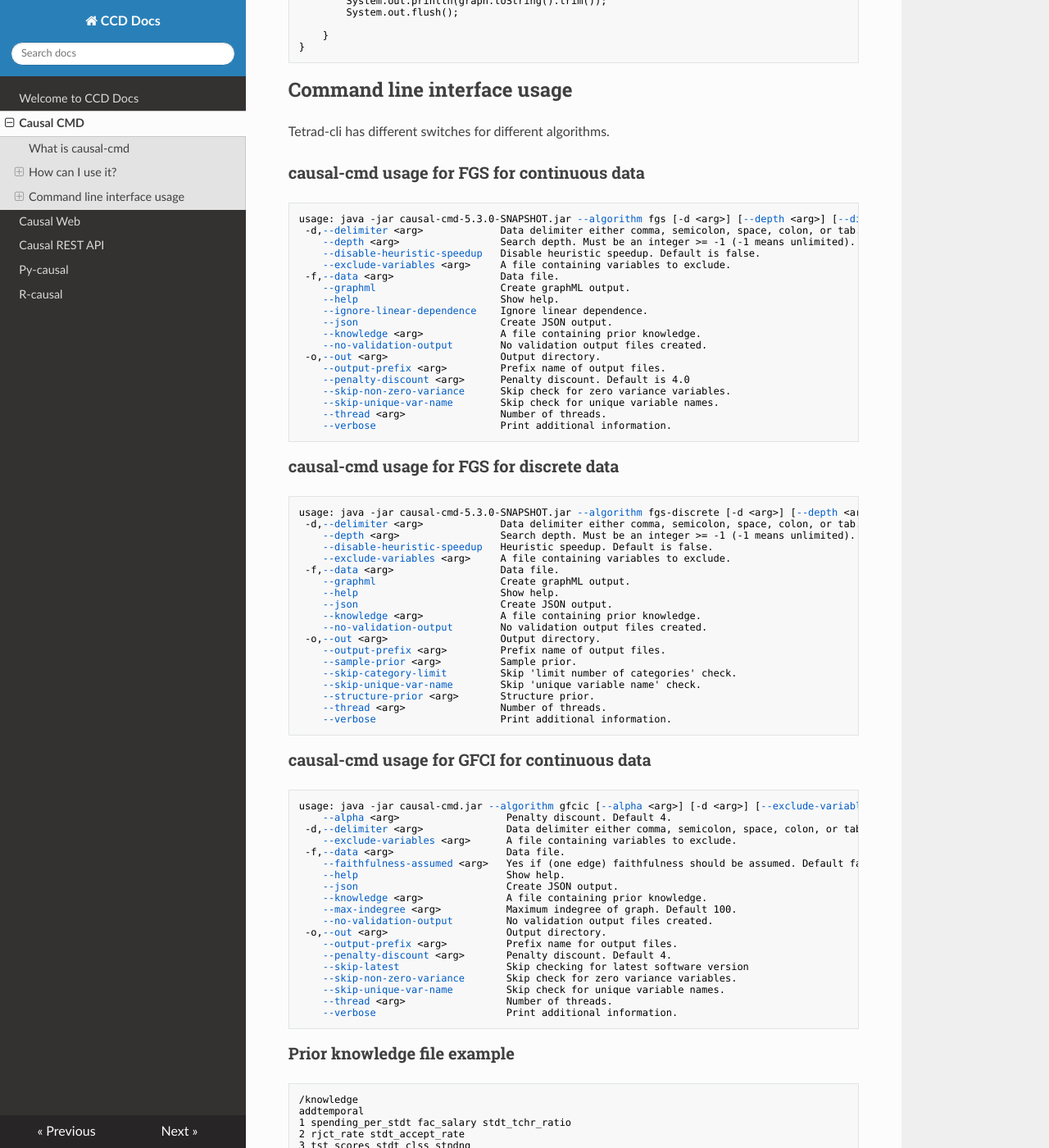
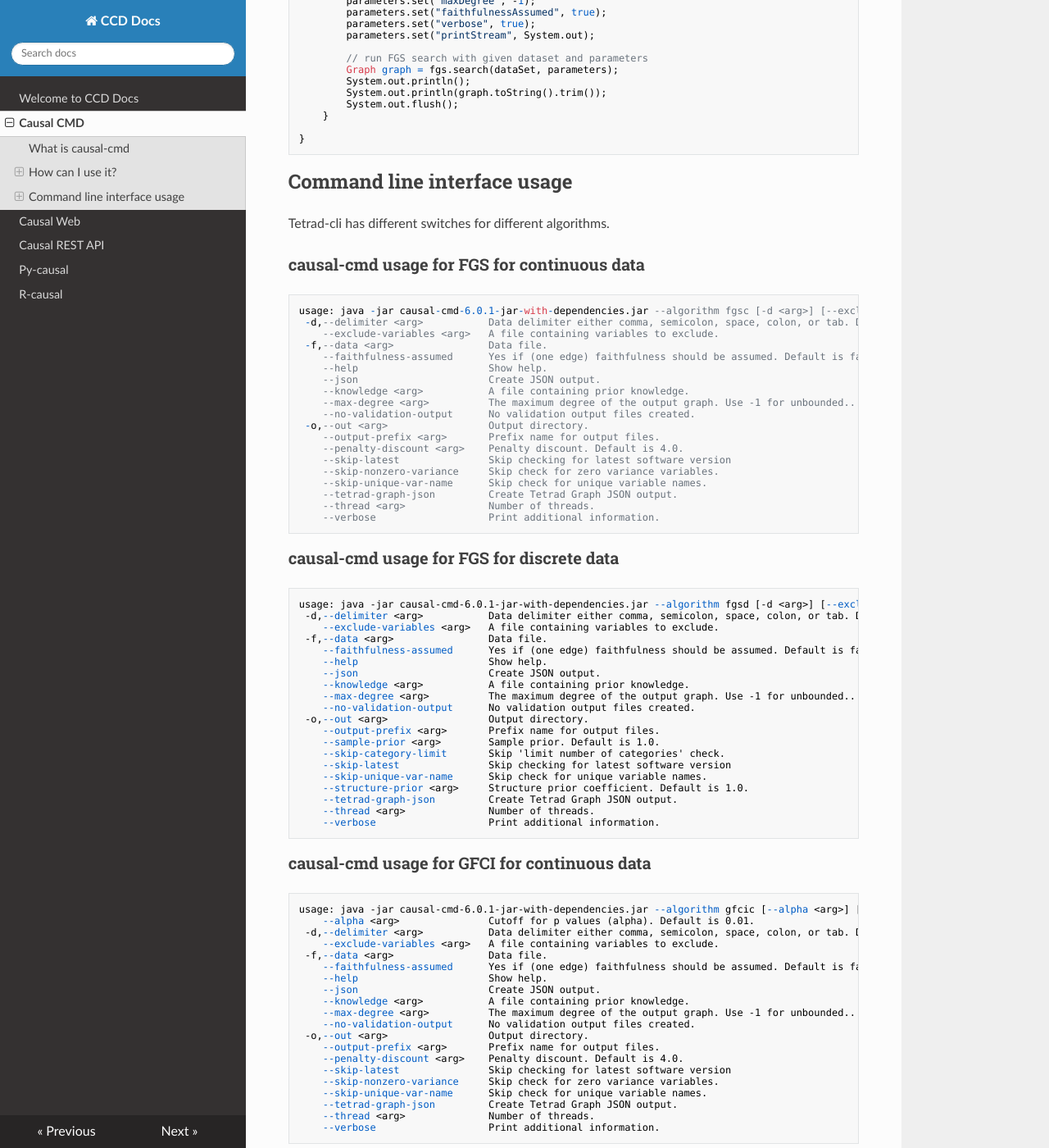
Before and after one commit to bd2kccd/bd2kccd.github.io, an MkDocs documentation site: the page built from docs_src/causal-cmd.md, in a window 1280 px wide and 1400 px high, scrolled down 2775 px. Shown: the whole window at 82% size. Built offline with MkDocs 1.6.1, drawn with Linux system fonts in a browser that asks for light colours; nearby versions of some CDN libraries; old or Windows-style settings are respelled for this version of MkDocs; some of the changed text lies outside the part shown.

Commit message:
Updated causal-cmd doc.

````diff
--- a/docs/index.html
+++ b/docs/index.html
@@ -220,5 +220,5 @@
 
 <!--
 MkDocs version : 0.16.0
-Build Date UTC : 2016-11-30 20:10:36
+Build Date UTC : 2016-11-30 21:17:05
 -->
--- a/docs_src/causal-cmd.md
+++ b/docs_src/causal-cmd.md
@@ -14,14 +14,14 @@ Causal discovery algorithms allow a user to uncover the causal relationships bet
 
 ## How can I use it?
 
-Java 8 is the only prerequisite to run the software. Note that by default Java will allocate the smaller of 1/4 system memory or 1GB to the Java virtual machine (JVM). If you run out of memory (heap memory space) running your analyses you should increase the memory allocated to the JVM with the following switch '-XmxXXG' where XX is the number of gigabytes of ram you allow the JVM to utilize. For example to allocate 8 gigabytes of ram you would add -Xmx8G immediately after the java command.
+Java 7 or higher is the only prerequisite to run the software. Note that by default Java will allocate the smaller of 1/4 system memory or 1GB to the Java virtual machine (JVM). If you run out of memory (heap memory space) running your analyses you should increase the memory allocated to the JVM with the following switch '-XmxXXG' where XX is the number of gigabytes of ram you allow the JVM to utilize. For example to allocate 8 gigabytes of ram you would add -Xmx8G immediately after the java command.
 
 ### Run an example output using known data via command line
 
 Download the this file, [Retention.txt](http://www.ccd.pitt.edu/wp-content/uploads/files/Retention.txt), which is a dataset containing information on college graduation and used in the publication "What Do College Ranking Data Tell Us About Student Retention?" by Drudzel and Glymour, 1994.
 
 ```
-java -jar causal-cmd-6.0.0-jar-with-dependencies.jar --algorithm fgsc --data Retention.txt  --depth -1 --output output —verbose
+java -jar causal-cmd-6.0.1-jar-with-dependencies.jar --algorithm fgsc --data Retention.txt
 ```
 
 Note that the filename causal-cmd-x.x.x-jar-with-dependencies.jar should match the version you have downloaded. The program will output the results of the FGS search procedure as a text file (in this example to output). The beginning of the file contains the algorithm parameters used in the search.
@@ -60,31 +60,35 @@ The GFCI algorithm has additional edge types:
 Here is an example of using the Tetrad library which is included in causal-cmd as an API. Javadocs for the API are [here](http://cmu-phil.github.io/tetrad/tetrad-lib-apidocs/).
 
 ```
-package edu.cmu.tetrad.cli.search;
-
-import edu.cmu.tetrad.cli.data.ContinuousDataReader;
-import edu.cmu.tetrad.cli.data.TabularContinuousDataReader;
+import edu.cmu.tetrad.algcomparison.algorithm.Algorithm;
+import edu.cmu.tetrad.algcomparison.algorithm.oracle.pattern.Fgs;
+import edu.cmu.tetrad.algcomparison.score.SemBicScore;
 import edu.cmu.tetrad.cli.validation.DataValidation;
 import edu.cmu.tetrad.cli.validation.TabularContinuousData;
-import edu.cmu.tetrad.data.CovarianceMatrixOnTheFly;
 import edu.cmu.tetrad.data.DataSet;
 import edu.cmu.tetrad.graph.Graph;
-import edu.cmu.tetrad.search.Fgs;
+import edu.cmu.tetrad.io.DataReader;
+import edu.cmu.tetrad.io.TabularContinuousDataReader;
+import edu.cmu.tetrad.util.Parameters;
 import java.nio.file.Path;
 import java.nio.file.Paths;
 
 /**
- * Author : Jeremy Espino MD
- * Created  2/12/16 9:44 AM
+ *
+ * Nov 29, 2016 4:42:42 PM
+ *
+ * @author Kevin V. Bui
  */
 public class FgsApiExample {
 
+    /**
+     * @param args the command line arguments
+     */
     public static void main(String[] args) throws Exception {
+        // set path to Retention data
+        Path dataFile = Paths.get("test", "data", "Retention.txt");
 
-        // set path to Retention data
-        Path dataFile = Paths.get("tetrad-cli/test/data", "Retention.txt");
-
-        Character delimiter = '\t';
+        char delimiter = '\t';
 
         // perform data validation
         // note: assuming data has unique variable names and does not contain zero covariance pairs
@@ -93,24 +97,28 @@ public class FgsApiExample {
             System.exit(-128);
         }
 
-        ContinuousDataReader dataReader = new TabularContinuousDataReader(dataFile, delimiter);
+        // create FGS algorithm that uses BIC score
+        Algorithm fgs = new Fgs(new SemBicScore());
+
+        // read in dataset
+        DataReader dataReader = new TabularContinuousDataReader(dataFile, delimiter);
         DataSet dataSet = dataReader.readInData();
 
-        Fgs fgs = new Fgs(new CovarianceMatrixOnTheFly(dataSet));
-        fgs.setOut(System.out);
-        fgs.setDepth(-1);
-        fgs.setIgnoreLinearDependent(false);
-        fgs.setPenaltyDiscount(4.0);
-        fgs.setNumPatternsToStore(0);  // always set to zero
-        fgs.setFaithfulnessAssumed(true);
-        fgs.setVerbose(true);
+        // set parameters for FGS
+        Parameters parameters = new Parameters();
+        parameters.set("penaltyDiscount", 0.4);
+        parameters.set("maxDegree", -1);
+        parameters.set("faithfulnessAssumed", true);
+        parameters.set("verbose", true);
+        parameters.set("printStream", System.out);
 
-        Graph graph = fgs.search();
+        // run FGS search with given dataset and parameters
+        Graph graph = fgs.search(dataSet, parameters);
         System.out.println();
         System.out.println(graph.toString().trim());
         System.out.flush();
+    }
 
-    }
 }
 ```
 ## Command line interface usage
@@ -120,73 +128,75 @@ Tetrad-cli has different switches for different algorithms.
 ### causal-cmd usage for FGS for continuous data
 
 ```
-usage: java -jar causal-cmd-5.3.0-SNAPSHOT.jar --algorithm fgs [-d <arg>] [--depth <arg>] [--disable-heuristic-speedup] [--exclude-variables <arg>] -f <arg> [--graphml] [--help] [--ignore-linear-dependence] [--json] [--knowledge <arg>] [--no-validation-output] [-o <arg>] [--output-prefix <arg>] [--penalty-discount <arg>] [--skip-non-zero-variance] [--skip-unique-var-name] [--thread <arg>] [--verbose]
- -d,--delimiter <arg>             Data delimiter either comma, semicolon, space, colon, or tab. Default: comma for *.csv, else tab.
-    --depth <arg>                 Search depth. Must be an integer >= -1 (-1 means unlimited). Default is -1.
-    --disable-heuristic-speedup   Disable heuristic speedup. Default is false.
-    --exclude-variables <arg>     A file containing variables to exclude.
- -f,--data <arg>                  Data file.
-    --graphml                     Create graphML output.
-    --help                        Show help.
-    --ignore-linear-dependence    Ignore linear dependence.
-    --json                        Create JSON output.
-    --knowledge <arg>             A file containing prior knowledge.
-    --no-validation-output        No validation output files created.
- -o,--out <arg>                   Output directory.
-    --output-prefix <arg>         Prefix name of output files.
-    --penalty-discount <arg>      Penalty discount. Default is 4.0
-    --skip-non-zero-variance      Skip check for zero variance variables.
-    --skip-unique-var-name        Skip check for unique variable names.
-    --thread <arg>                Number of threads.
-    --verbose                     Print additional information.
+usage: java -jar causal-cmd-6.0.1-jar-with-dependencies.jar --algorithm fgsc [-d <arg>] [--exclude-variables <arg>] -f <arg> [--faithfulness-assumed] [--help] [--json] [--knowledge <arg>] [--max-degree <arg>] [--no-validation-output] [-o <arg>] [--output-prefix <arg>] [--penalty-discount <arg>] [--skip-latest] [--skip-nonzero-variance] [--skip-unique-var-name] [--tetrad-graph-json] [--thread <arg>] [--verbose]
+ -d,--delimiter <arg>           Data delimiter either comma, semicolon, space, colon, or tab. Default: comma for *.csv, else tab.
+    --exclude-variables <arg>   A file containing variables to exclude.
+ -f,--data <arg>                Data file.
+    --faithfulness-assumed      Yes if (one edge) faithfulness should be assumed. Default is false.
+    --help                      Show help.
+    --json                      Create JSON output.
+    --knowledge <arg>           A file containing prior knowledge.
+    --max-degree <arg>          The maximum degree of the output graph. Use -1 for unbounded.. Default is -1.
+    --no-validation-output      No validation output files created.
+ -o,--out <arg>                 Output directory.
+    --output-prefix <arg>       Prefix name for output files.
+    --penalty-discount <arg>    Penalty discount. Default is 4.0.
+    --skip-latest               Skip checking for latest software version
+    --skip-nonzero-variance     Skip check for zero variance variables.
+    --skip-unique-var-name      Skip check for unique variable names.
+    --tetrad-graph-json         Create Tetrad Graph JSON output.
+    --thread <arg>              Number of threads.
+    --verbose                   Print additional information.
 ```
 
 ### causal-cmd usage for FGS for discrete data
 
 ```
-usage: java -jar causal-cmd-5.3.0-SNAPSHOT.jar --algorithm fgs-discrete [-d <arg>] [--depth <arg>] [--disable-heuristic-speedup] [--exclude-variables <arg>] -f <arg> [--graphml] [--help] [--json] [--knowledge <arg>] [--no-validation-output] [-o <arg>] [--output-prefix <arg>] [--sample-prior <arg>] [--skip-category-limit] [--skip-unique-var-name] [--structure-prior <arg>] [--thread <arg>] [--verbose]
- -d,--delimiter <arg>             Data delimiter either comma, semicolon, space, colon, or tab. Default: comma for *.csv, else tab.
-    --depth <arg>                 Search depth. Must be an integer >= -1 (-1 means unlimited). Default is -1.
-    --disable-heuristic-speedup   Heuristic speedup. Default is false.
-    --exclude-variables <arg>     A file containing variables to exclude.
- -f,--data <arg>                  Data file.
-    --graphml                     Create graphML output.
-    --help                        Show help.
-    --json                        Create JSON output.
-    --knowledge <arg>             A file containing prior knowledge.
-    --no-validation-output        No validation output files created.
- -o,--out <arg>                   Output directory.
-    --output-prefix <arg>         Prefix name of output files.
-    --sample-prior <arg>          Sample prior.
-    --skip-category-limit         Skip 'limit number of categories' check.
-    --skip-unique-var-name        Skip 'unique variable name' check.
-    --structure-prior <arg>       Structure prior.
-    --thread <arg>                Number of threads.
-    --verbose                     Print additional information.
+usage: java -jar causal-cmd-6.0.1-jar-with-dependencies.jar --algorithm fgsd [-d <arg>] [--exclude-variables <arg>] -f <arg> [--faithfulness-assumed] [--help] [--json] [--knowledge <arg>] [--max-degree <arg>] [--no-validation-output] [-o <arg>] [--output-prefix <arg>] [--sample-prior <arg>] [--skip-category-limit] [--skip-latest] [--skip-unique-var-name] [--structure-prior <arg>] [--tetrad-graph-json] [--thread <arg>] [--verbose]
+ -d,--delimiter <arg>           Data delimiter either comma, semicolon, space, colon, or tab. Default: comma for *.csv, else tab.
+    --exclude-variables <arg>   A file containing variables to exclude.
+ -f,--data <arg>                Data file.
+    --faithfulness-assumed      Yes if (one edge) faithfulness should be assumed. Default is false.
+    --help                      Show help.
+    --json                      Create JSON output.
+    --knowledge <arg>           A file containing prior knowledge.
+    --max-degree <arg>          The maximum degree of the output graph. Use -1 for unbounded.. Default is -1.
+    --no-validation-output      No validation output files created.
+ -o,--out <arg>                 Output directory.
+    --output-prefix <arg>       Prefix name for output files.
+    --sample-prior <arg>        Sample prior. Default is 1.0.
+    --skip-category-limit       Skip 'limit number of categories' check.
+    --skip-latest               Skip checking for latest software version
+    --skip-unique-var-name      Skip check for unique variable names.
+    --structure-prior <arg>     Structure prior coefficient. Default is 1.0.
+    --tetrad-graph-json         Create Tetrad Graph JSON output.
+    --thread <arg>              Number of threads.
+    --verbose                   Print additional information.
 ```
 
 ### causal-cmd usage for GFCI for continuous data
 
 ```
-usage: java -jar causal-cmd.jar --algorithm gfcic [--alpha <arg>] [-d <arg>] [--exclude-variables <arg>] -f <arg> [--faithfulness-assumed <arg>] [--help] [--json] [--knowledge <arg>] [--max-indegree <arg>] [--no-validation-output] [-o <arg>] [--output-prefix <arg>] [--penalty-discount <arg>] [--skip-latest] [--skip-non-zero-variance] [--skip-unique-var-name] [--thread <arg>] [--verbose]
-    --alpha <arg>                  Penalty discount. Default 4.
- -d,--delimiter <arg>              Data delimiter either comma, semicolon, space, colon, or tab. Default: comma for *.csv, else tab.
-    --exclude-variables <arg>      A file containing variables to exclude.
- -f,--data <arg>                   Data file.
-    --faithfulness-assumed <arg>   Yes if (one edge) faithfulness should be assumed. Default false.
-    --help                         Show help.
-    --json                         Create JSON output.
-    --knowledge <arg>              A file containing prior knowledge.
-    --max-indegree <arg>           Maximum indegree of graph. Default 100.
-    --no-validation-output         No validation output files created.
- -o,--out <arg>                    Output directory.
-    --output-prefix <arg>          Prefix name for output files.
-    --penalty-discount <arg>       Penalty discount. Default 4.
-    --skip-latest                  Skip checking for latest software version
-    --skip-non-zero-variance       Skip check for zero variance variables.
-    --skip-unique-var-name         Skip check for unique variable names.
-    --thread <arg>                 Number of threads.
-    --verbose                      Print additional information.
+usage: java -jar causal-cmd-6.0.1-jar-with-dependencies.jar --algorithm gfcic [--alpha <arg>] [-d <arg>] [--exclude-variables <arg>] -f <arg> [--faithfulness-assumed] [--help] [--json] [--knowledge <arg>] [--max-degree <arg>] [--no-validation-output] [-o <arg>] [--output-prefix <arg>] [--penalty-discount <arg>] [--skip-latest] [--skip-nonzero-variance] [--skip-unique-var-name] [--tetrad-graph-json] [--thread <arg>] [--verbose]
+    --alpha <arg>               Cutoff for p values (alpha). Default is 0.01.
+ -d,--delimiter <arg>           Data delimiter either comma, semicolon, space, colon, or tab. Default: comma for *.csv, else tab.
+    --exclude-variables <arg>   A file containing variables to exclude.
+ -f,--data <arg>                Data file.
+    --faithfulness-assumed      Yes if (one edge) faithfulness should be assumed. Default is false.
+    --help                      Show help.
+    --json                      Create JSON output.
+    --knowledge <arg>           A file containing prior knowledge.
+    --max-degree <arg>          The maximum degree of the output graph. Use -1 for unbounded.. Default is -1.
+    --no-validation-output      No validation output files created.
+ -o,--out <arg>                 Output directory.
+    --output-prefix <arg>       Prefix name for output files.
+    --penalty-discount <arg>    Penalty discount. Default is 4.0.
+    --skip-latest               Skip checking for latest software version
+    --skip-nonzero-variance     Skip check for zero variance variables.
+    --skip-unique-var-name      Skip check for unique variable names.
+    --tetrad-graph-json         Create Tetrad Graph JSON output.
+    --thread <arg>              Number of threads.
+    --verbose                   Print additional information.
 ```
 
 ### Prior knowledge file example
````
Also changed, not shown: docs/causal-cmd/index.html (+92 -82 lines), docs/mkdocs/search_index.json.
